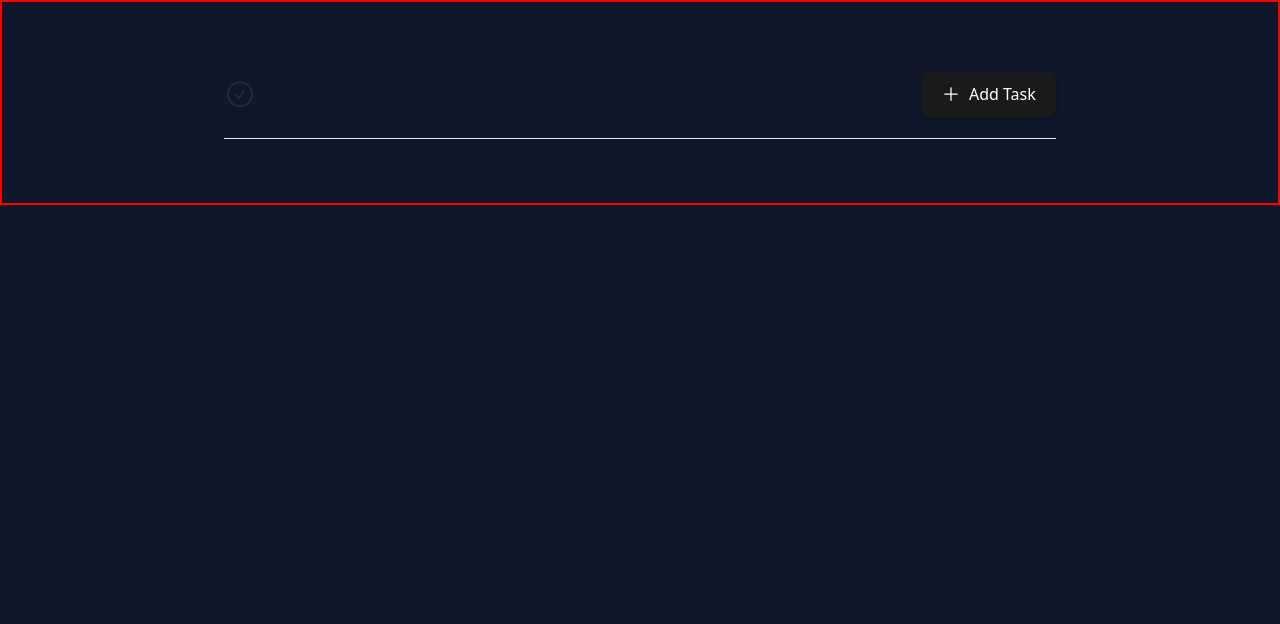
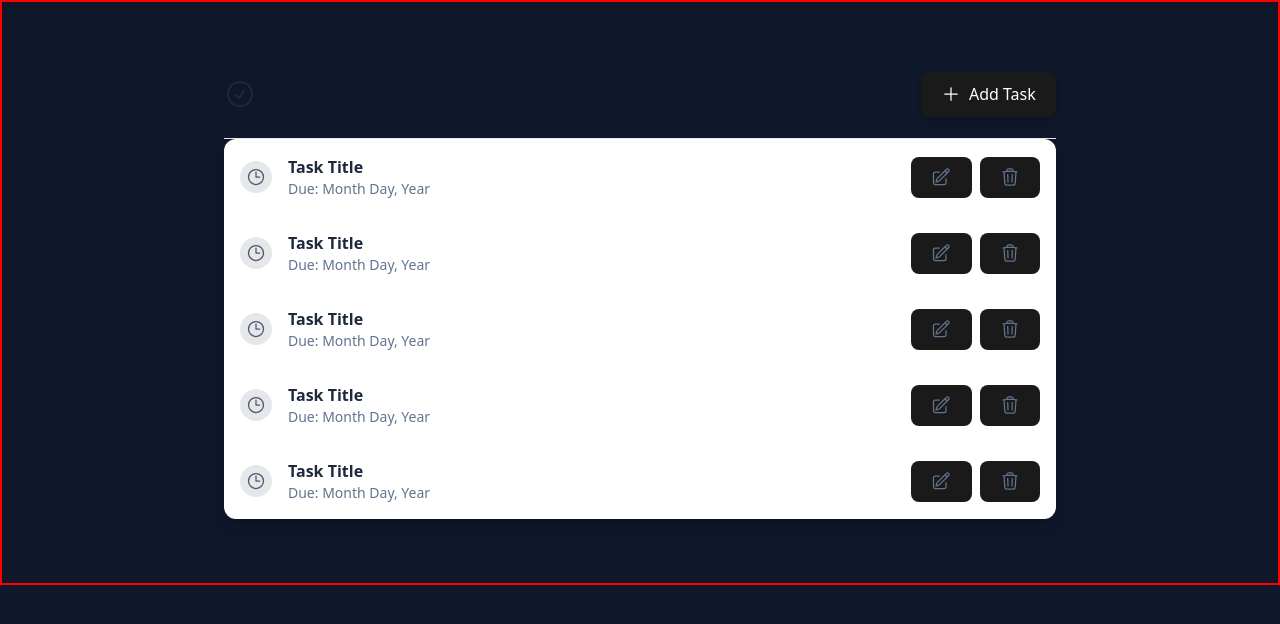
Before and after one commit to prajwalsiwa/Mini-Task-Tracker, a React (Vite) app: page / in a window 1280 px wide. Shown: the top 624 px of the page. Built offline with nearby package versions, Linux system fonts and the light colour scheme.

Commit message:
feat: fetch get task mock api

```diff
--- a/src/pages/TaskTracker.tsx
+++ b/src/pages/TaskTracker.tsx
@@ -1,10 +1,30 @@
+import { useEffect, useState } from "react";
 import Header from "../components/Header";
+import TaskList from "../components/TaskList";
+import type { Tasks } from "../types/types";
+import { getTasks } from "../api/TaskApi";
 
 function TaskTracker() {
+  const [tasks, setTasks] = useState<Tasks[] | []>([]);
+
+  useEffect(() => {
+    const fetchTasks = async () => {
+      const tasks = await getTasks();
+      setTasks(tasks as Tasks[]);
+    };
+
+    fetchTasks();
+  }, []);
+
+  console.log(tasks, "tasks");
+
   return (
     <div className=" text-slate-800 dark:text-slate-200 w-full transition-colors duration-300">
       <div className="container mx-auto max-w-4xl p-4 md:p-8">
         <Header onAddTask={() => {}} />
+        <div className=" bg-white dark:bg-slate-800 rounded-xl shadow-lg overflow-hidden">
+          <TaskList tasks={tasks} />
+        </div>
       </div>
     </div>
   );
```
